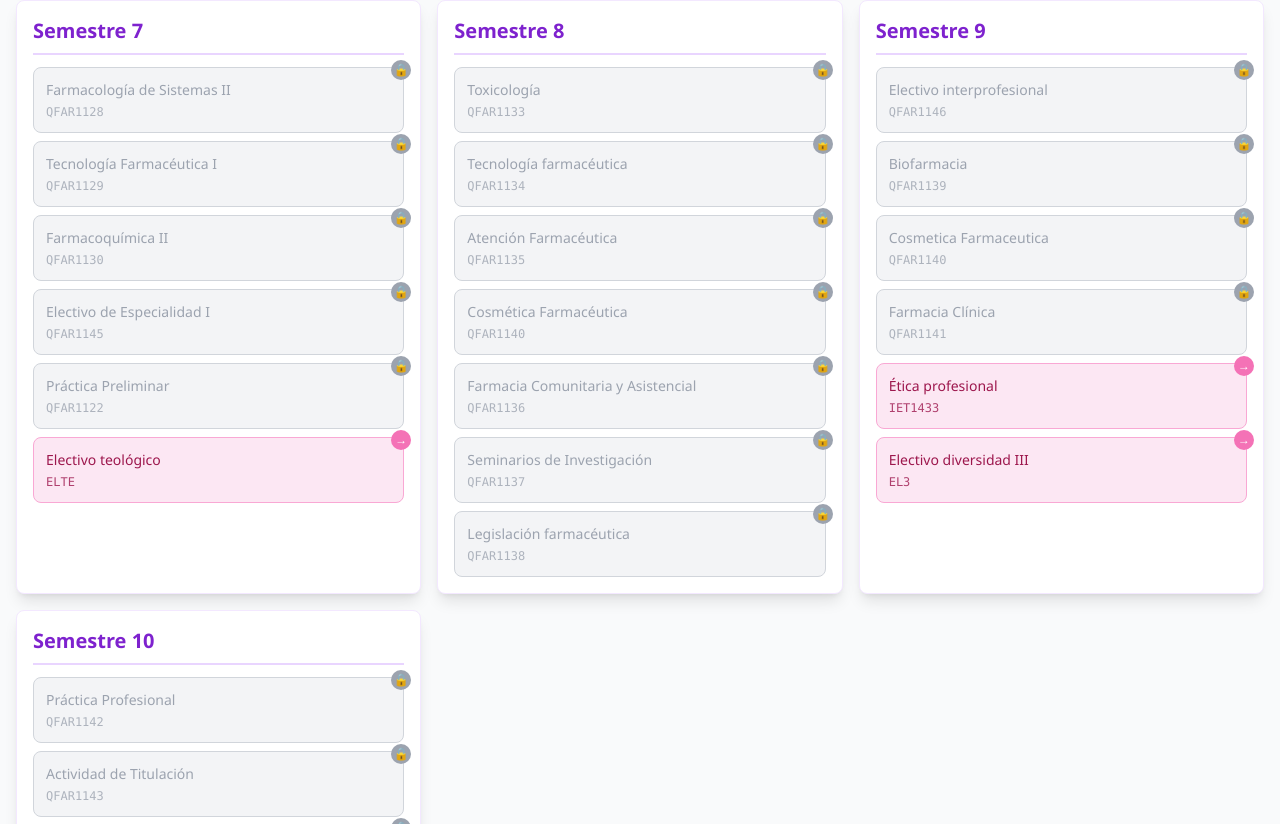
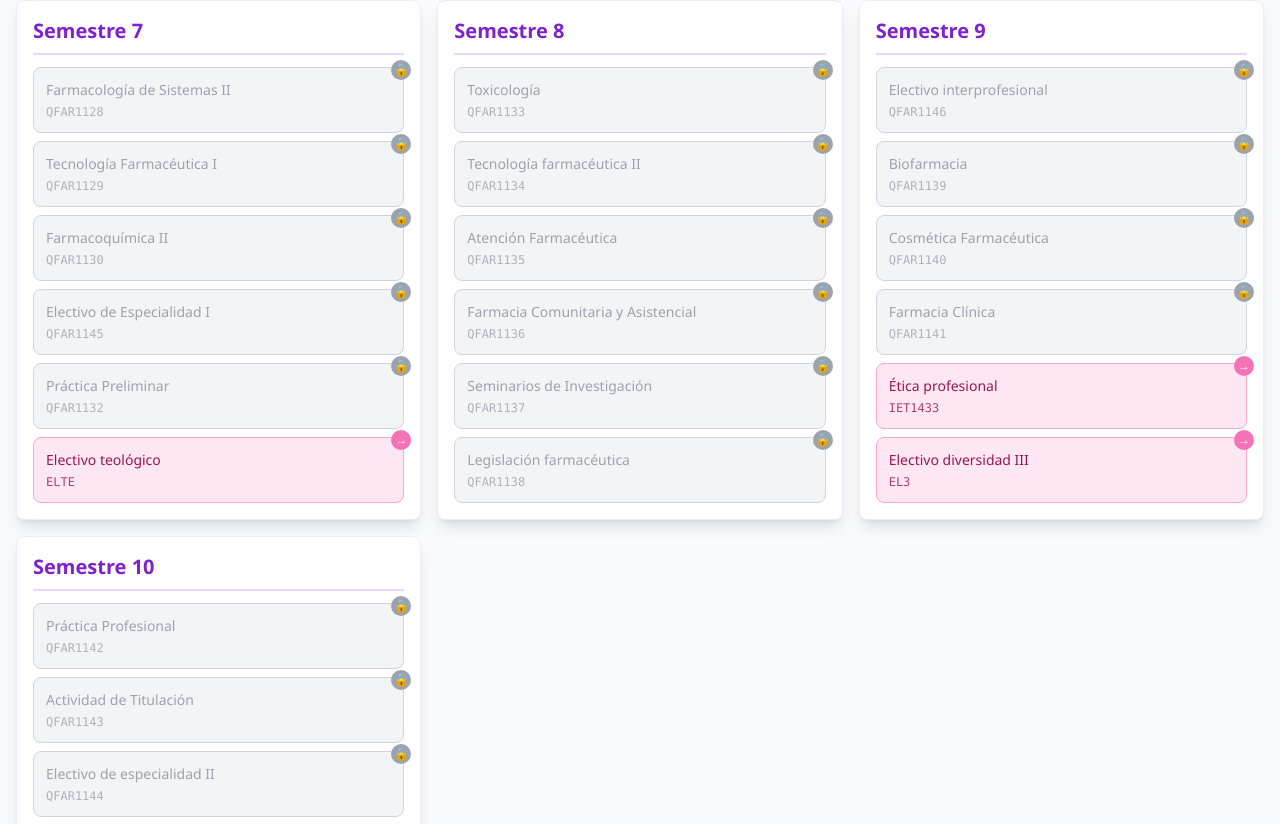
Before and after one commit to carlaaav/malla-qyf-v2025, a React (Vite) app: page / in a window 1280 px wide. Shown: the part 1310-2134 px from the top of the page. Built offline with nearby package versions, Linux system fonts and the light colour scheme.

Commit message:
Update cursos.ts

```diff
--- a/src/data/cursos.ts
+++ b/src/data/cursos.ts
@@ -1,4 +1,3 @@
-// data/courses.ts
 export interface Curso {
   id: string;
   nombre: string;
@@ -64,14 +63,13 @@ export const cursos: Curso[] = [
   { id: "QFAR1129", nombre: "Tecnología Farmacéutica I", semestre: 7, requisitos: ["QFAR1116"] },
   { id: "QFAR1130", nombre: "Farmacoquímica II", semestre: 7, requisitos: ["QFAR1125"] },
   { id: "QFAR1145", nombre: "Electivo de Especialidad I", semestre: 7, requisitos: ["QFAR1131", "QFAR1125"] },
-  { id: "QFAR1122", nombre: "Práctica Preliminar", semestre: 7, requisitos: ["QFAR1131", "QFAR1125", "QFAR1123", "QFAR1124"] },
+  { id: "QFAR1132", nombre: "Práctica Preliminar", semestre: 7, requisitos: ["QFAR1131", "QFAR1125", "QFAR1123", "QFAR1124"] },
   { id: "ELTE", nombre: "Electivo teológico", semestre: 7, requisitos: [] },
 
   // Semestre VIII
   { id: "QFAR1133", nombre: "Toxicología", semestre: 8, requisitos: ["QFAR1128", "QFAR1121"] },
-  { id: "QFAR1134", nombre: "Tecnología farmacéutica", semestre: 8, requisitos: ["QFAR1129"] },
+  { id: "QFAR1134", nombre: "Tecnología farmacéutica II", semestre: 8, requisitos: ["QFAR1129"] },
   { id: "QFAR1135", nombre: "Atención Farmacéutica", semestre: 8, requisitos: ["QFAR1124", "QFAR1128"] },
-  { id: "QFAR1140", nombre: "Cosmética Farmacéutica", semestre: 8, requisitos: ["QFAR1134"] },
   { id: "QFAR1136", nombre: "Farmacia Comunitaria y Asistencial", semestre: 8, requisitos: ["QFAR1128", "QFAR1129"] },
   { id: "QFAR1137", nombre: "Seminarios de Investigación", semestre: 8, requisitos: ["QFAR1132"] },
   { id: "QFAR1138", nombre: "Legislación farmacéutica", semestre: 8, requisitos: ["QFAR1132", "QFAR1128", "QFAR1129"] },
@@ -80,7 +78,7 @@ export const cursos: Curso[] = [
   // Semestre IX
   { id: "QFAR1146", nombre: "Electivo interprofesional", semestre: 9, requisitos: ["QFAR1136"] },
   { id: "QFAR1139", nombre: "Biofarmacia", semestre: 9, requisitos: ["QFAR1134"] },
-  { id: "QFAR1140", nombre: "Cosmetica Farmaceutica", semestre: 9, requisitos: ["QFAR1134"] },
+  { id: "QFAR1140", nombre: "Cosmética Farmacéutica", semestre: 9, requisitos: ["QFAR1134"] },
   { id: "QFAR1141", nombre: "Farmacia Clínica", semestre: 9, requisitos: ["QFAR1130", "QFAR1135"] },
   { id: "IET1433", nombre: "Ética profesional", semestre: 9, requisitos: [] },
   { id: "EL3", nombre: "Electivo diversidad III", semestre: 9, requisitos: [] },
```
